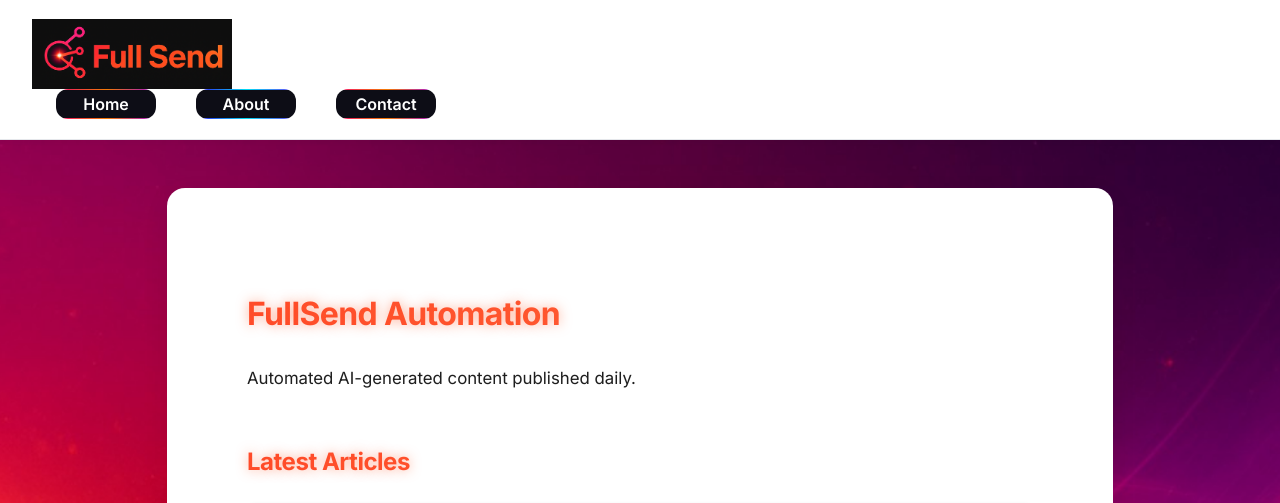
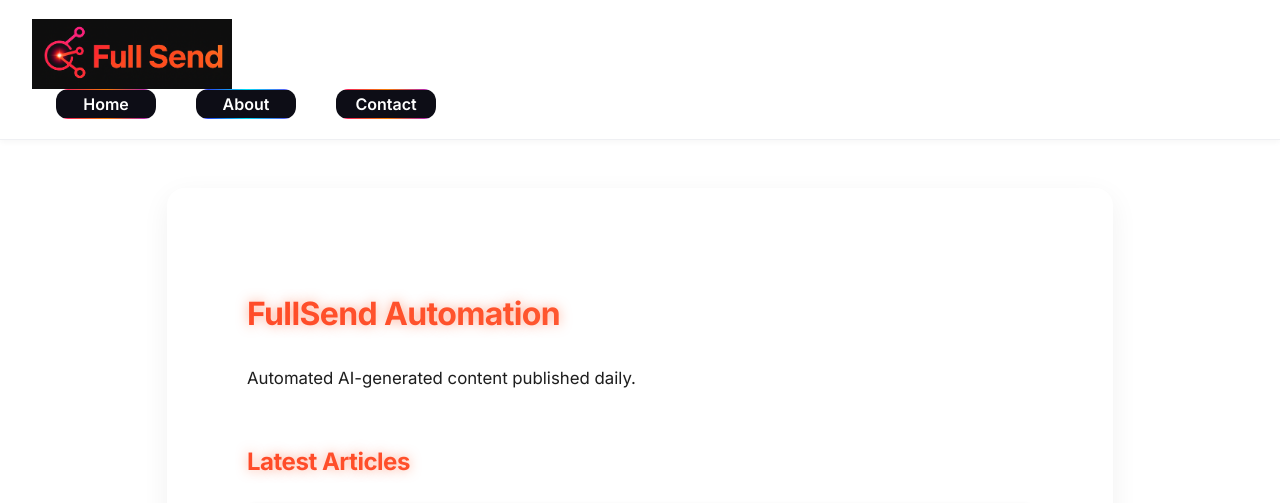
Before and after one commit to leetcawthorne/fullsend-pipeline, a Jekyll site: the page built from index.md, in a window 1280 px wide and 1321 px high. Shown: the top 503 px of the window. Built offline with Jekyll 4.4.1, drawn with Linux system fonts in a browser that asks for light colours; grey boxes are pictures that could not be loaded.

Commit message:
Update _custom-styles.scss

```diff
--- a/_sass/_custom-styles.scss
+++ b/_sass/_custom-styles.scss
@@ -1,20 +1,20 @@
 // ===========================================
 // FullSend Passive Unified Theme V3
 // Layout + Typography + Visual Energy
+// Transparent Background Version
 // ===========================================
 
 // --- Core Palette ---
 $brand-color: #007aff;
 $accent-color: #ff6a3d;
 $text-color: #1e293b;
-$background-color: #f9fafb;
 $shadow: 0 4px 16px rgba(0, 0, 0, 0.08);
 
 // --- Base Layout ---
-body {
+body, html, .site, .main-content {
   font-family: "Inter", "Segoe UI", Roboto, sans-serif;
   color: $text-color;
-  background: $background-color;
+  background: transparent !important;  // Transparent backgrounds
   line-height: 1.75;
   margin: 0;
   padding: 0;
@@ -25,8 +25,8 @@
 
 // --- Header ---
 header {
-  background: #ffffff;
-  border-bottom: 1px solid #e5e7eb;
+  background: transparent !important; // Transparent
+  border-bottom: 1px solid rgba(229, 231, 235, 0.6);
   box-shadow: 0 2px 6px rgba(0, 0, 0, 0.04);
   position: sticky;
   top: 0;
@@ -76,7 +76,7 @@
 main {
   max-width: 850px;
   margin: 3rem auto;
-  background: #fff;
+  background: transparent !important; // Transparent
   border-radius: 18px;
   padding: 2.8rem 3rem;
   box-shadow: 0 8px 28px rgba(0, 0, 0, 0.06);
@@ -151,7 +151,7 @@
 }
 
 .post-list li {
-  background: #ffffff;
+  background: transparent !important; // Transparent cards
   border-radius: 12px;
   margin: 1.2rem 0;
   padding: 1.2rem 1.5rem;
@@ -177,6 +177,7 @@
   font-size: 0.9rem;
   color: #6b7280;
   margin-top: 3rem;
+  background: transparent !important;
 }
 
 // --- Animations ---
```
